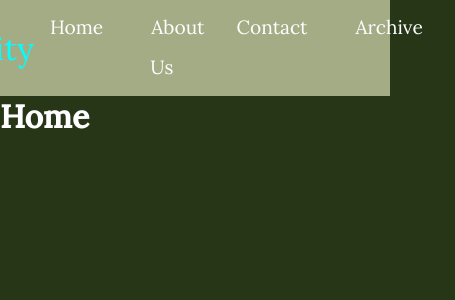
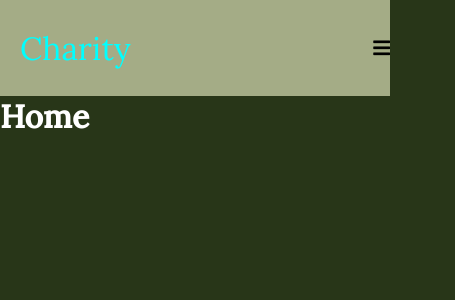
Before and after one commit to Kelly-kells/NGO-page, a React (Create React App) app: page / in a window 390 px wide. Shown: the top 300 px of the page, 455 px wide, since content can reach past the window. Built offline with nearby package versions, Linux system fonts and the light colour scheme.

Commit message:
nav-menu

```diff
--- a/public/index.html
+++ b/public/index.html
@@ -9,7 +9,11 @@
       name="description"
       content="Web site created using create-react-app"
     />
+
+    <link rel="stylesheet" href="https://pro.fontawesome.com/releases/v5.10.0/css/all.css" integrity="sha384-AYmEC3Yw5cVb3ZcuHtOA93w35dYTsvhLPVnYs9eStHfGJvOvKxVfELGroGkvsg+p" crossorigin="anonymous"/>
     <link rel="apple-touch-icon" href="%PUBLIC_URL%/logo192.png" />
+
+
     <!--
       manifest.json provides metadata used when your web app is installed on a
       user's mobile device or desktop. See https://developers.google.com/web/fundamentals/web-app-manifest/
--- a/src/components/Navbar.js
+++ b/src/components/Navbar.js
@@ -1,14 +1,19 @@
-import React from 'react';
+import React, { useState } from 'react';
 import {Link} from 'react-router-dom'
 
 
 function Navbar() {
+    const[click, setClick] = useState(false);
+
+    const handleClick =() =>setClick(!click)
+
 
         return (
             <nav className="navbar">
               <div className="nav-container">
                 <Link to="/" className="nav-logo" >
                  Charity
+
                 </Link>
 
                 <ul className='nav-menu'>
@@ -33,6 +38,9 @@ function Navbar() {
                 </Link>
                   </li>
                 </ul>
+              <div className="nav-icon" onClick={handleClick}>
+              <i className={ click ? "fas fa-times":"fas fa-bars"}></i>
+              </div>
               </div>
             </nav>
         );
--- a/src/index.css
+++ b/src/index.css
@@ -66,3 +66,23 @@ body{
   width: 100%;
   background: cyan;
 }
+.nav-icon{
+  display: none;
+}
+
+@media  screen and (max-width:960px) {
+  .nav-menu{
+   display: flex;
+   flex-direction: column;
+   width: 100%;
+   border-top: 1px solid #fff;
+   position: absolute;
+   top: 80px;
+   left: -110%;
+   opacity: 1;
+  }
+
+  .nav-icon{
+    display: block;
+  }
+}
```
